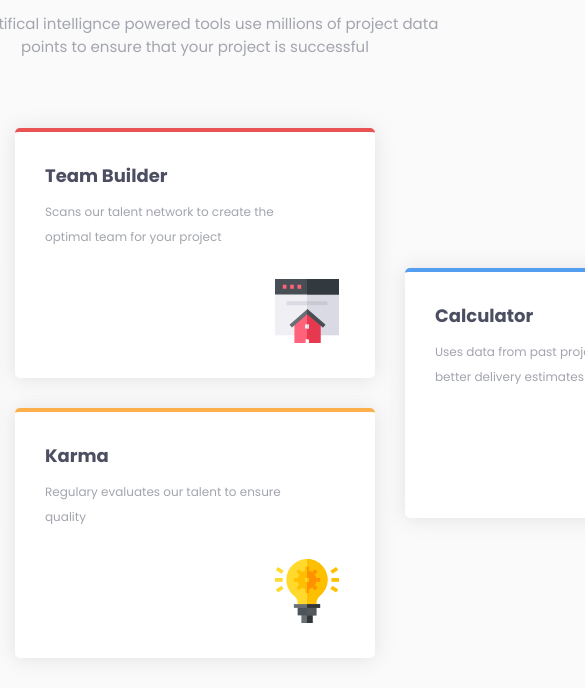
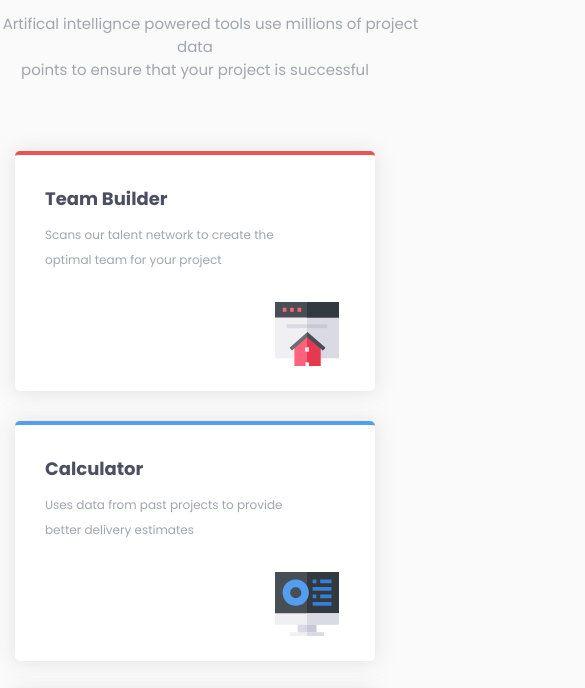
Before and after one commit to Guettaf-Mazigh/Frontend-Challenge-Playground, a plain HTML site: page challenge3/index.html in a window 390 px wide. Shown: the part 147-835 px from the top of the page, 585 px wide, since content can reach past the window. Drawn offline with Linux system fonts and the light colour scheme.

Commit message:
Update style.css

```diff
--- a/challenge3/style.css
+++ b/challenge3/style.css
@@ -103,3 +103,12 @@ svg{
   border-top: 4px solid hsl(34, 97%, 64%);
   grid-row: 3/5;
 }
+
+@media (max-width : 700px){
+  .cards{
+    display: flex;
+    flex-direction: column;
+    flex-wrap: wrap;
+    justify-content: center;
+  }
+}
```
